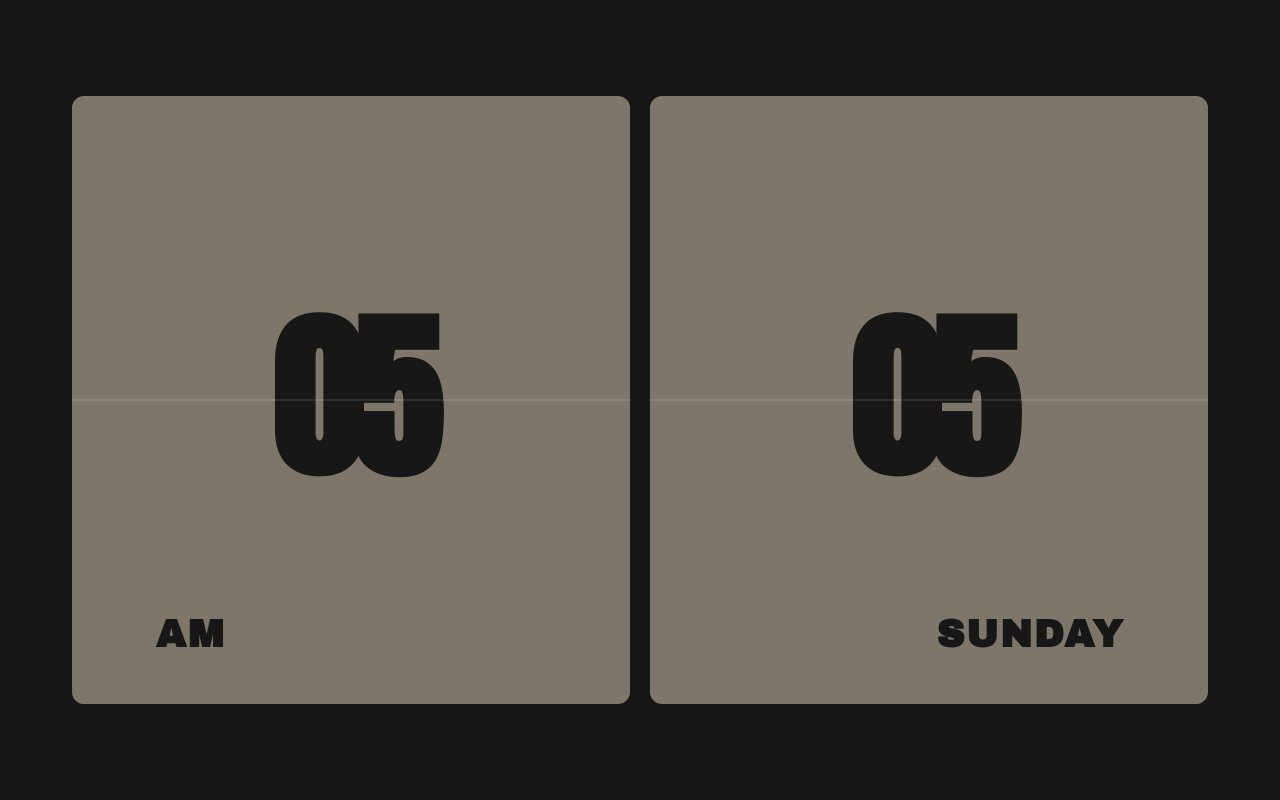
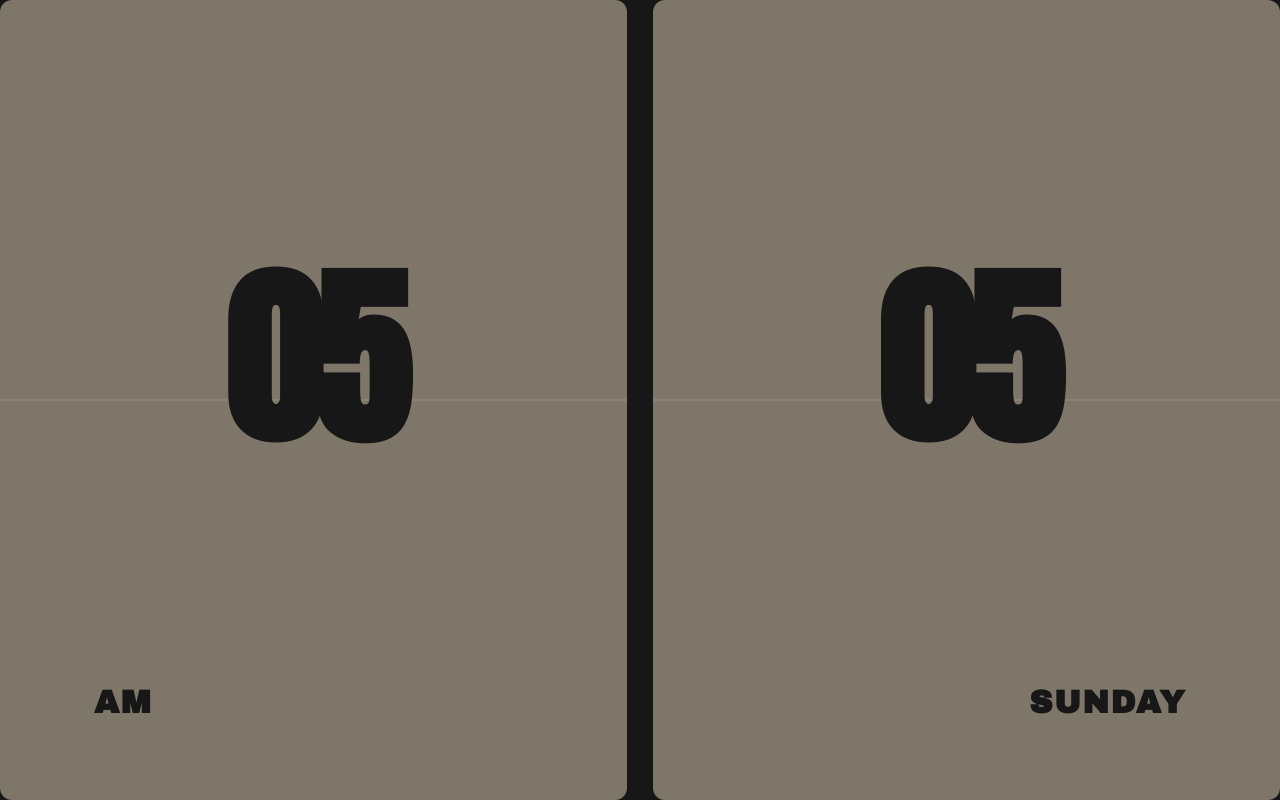
Before and after one commit to Dragfoul/Time-and-Day-Notion-Widget, a plain HTML site: page index.html in a window 1280 px wide. Drawn offline with Linux system fonts and the light colour scheme.

Commit message:
index.html
fixed issues

```diff
--- a/index.html
+++ b/index.html
@@ -15,7 +15,7 @@
 
         html, body {
             width: 100%;
-            height: 100%;
+            height: 100vh;
             margin: 0;
             padding: 0;
             background-color: #171717;
@@ -25,20 +25,18 @@
 
         .container {
             display: flex;
-            justify-content: center;
+            justify-content: space-between;
             align-items: center;
             width: 100%;
             height: 100%;
-            padding: 20px;
-            gap: 20px;
+            padding: 0;
         }
 
         .card {
             background-color: #7e7668;
             border-radius: 12px;
-            flex: 1;
-            height: 80%;
-            max-width: 45%;
+            width: 49%;
+            height: 100%;
             display: flex;
             flex-direction: column;
             justify-content: center;
@@ -48,21 +46,23 @@
         }
 
         .time {
-            font-size: 14vw;
+            font-size: 15vw;
             font-weight: 900;
             color: #171717;
             margin: 0;
             line-height: 1;
             font-family: 'Anton', sans-serif;
-            letter-spacing: -0.05em;
+            letter-spacing: -0.03em;
+            position: relative;
+            top: -5%;
         }
 
         .label {
-            font-size: 3vw;
+            font-size: 2.5vw;
             font-weight: 700;
             color: #171717;
             position: absolute;
-            bottom: 8%;
+            bottom: 10%;
             letter-spacing: 0.05em;
         }
 
@@ -125,16 +125,9 @@
         updateTime();
         setInterval(updateTime, 1000);
 
-        // Responsive sizing
-        window.addEventListener('resize', function() {
-            const vw = Math.max(document.documentElement.clientWidth || 0, window.innerWidth || 0);
-            document.querySelectorAll('.time').forEach(function(el) {
-                el.style.fontSize = (vw * 0.14) + 'px';
-            });
-            document.querySelectorAll('.label').forEach(function(el) {
-                el.style.fontSize = (vw * 0.03) + 'px';
-            });
-        });
+        // Force full height on mobile and iframe environments
+        document.documentElement.style.height = '100%';
+        document.body.style.height = '100%';
     </script>
 </body>
 </html>
```
